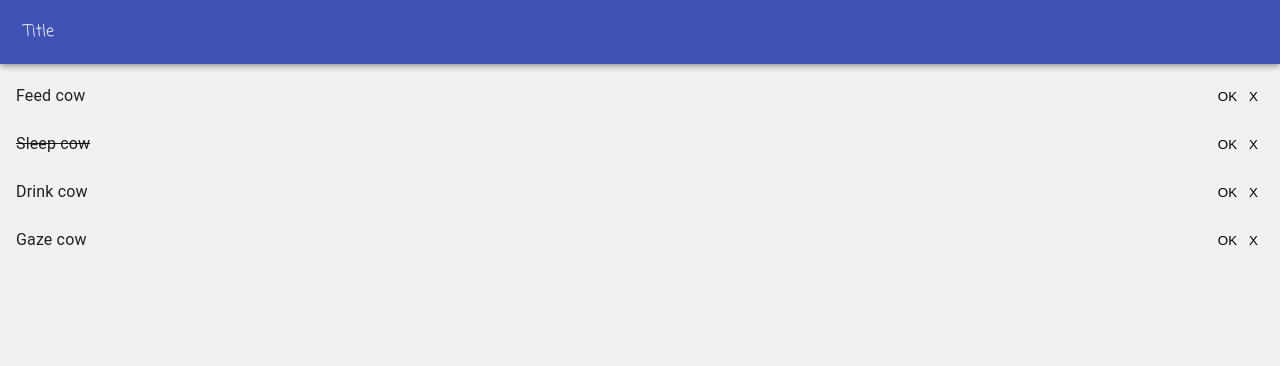
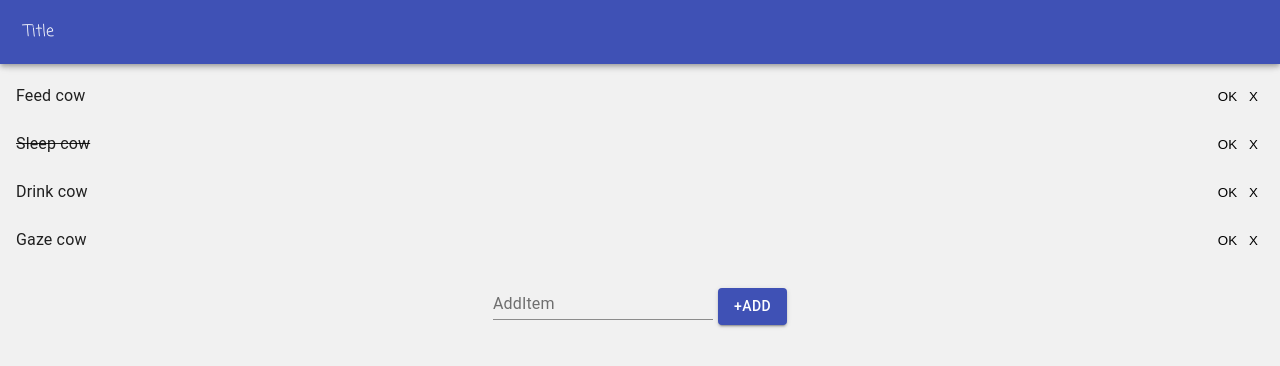
Before and after one commit to rafiurrafi/react-bootcamp, a React (Create React App) app: page / in a window 1280 px wide. Shown: the top 366 px of the page. Built offline with nearby package versions, Linux system fonts and the light colour scheme.

Commit message:
add todo form component

```diff
--- a/src/todo/todoApp.jsx
+++ b/src/todo/todoApp.jsx
@@ -3,6 +3,7 @@ import { withStyles } from "@material-ui/core/styles";
 import Paper from "@material-ui/core/Paper";
 import { AppBar, Toolbar, Typography } from "@material-ui/core";
 import TodoList from "./todoList";
+import TodoForm from "./todoForm";
 const styles = (theme) => ({
   toolbarMargin: theme.mixins.toolbar,
 });
@@ -25,6 +26,7 @@ const TodoApp = (props) => {
       </AppBar>
       <div className={classes.toolbarMargin} />
       <TodoList />
+      <TodoForm />
     </Paper>
   );
 };
--- /dev/null
+++ b/src/todo/todoForm.jsx
@@ -0,0 +1,35 @@
+import React, { useState } from "react";
+import { makeStyles } from "@material-ui/core/styles";
+import TextField from "@material-ui/core/TextField";
+import { Button } from "@material-ui/core";
+const useStyles = makeStyles((theme) => ({
+  btn: {
+    marginTop: "1rem",
+    marginLeft: "5px",
+  },
+}));
+const TodoForm = (props) => {
+  const classes = useStyles();
+  const [task, setTask] = useState("");
+  const handleSubmit = (e) => {
+    e.preventDefault();
+    console.log(task);
+  };
+  return (
+    <div>
+      <form onSubmit={handleSubmit}>
+        <TextField
+          id="standard-basic"
+          value={task}
+          onChange={(e) => setTask(e.target.task)}
+          label="AddItem"
+        />
+        <Button className={classes.btn} variant="contained" color="primary">
+          +Add
+        </Button>
+      </form>
+    </div>
+  );
+};
+
+export default TodoForm;
```
